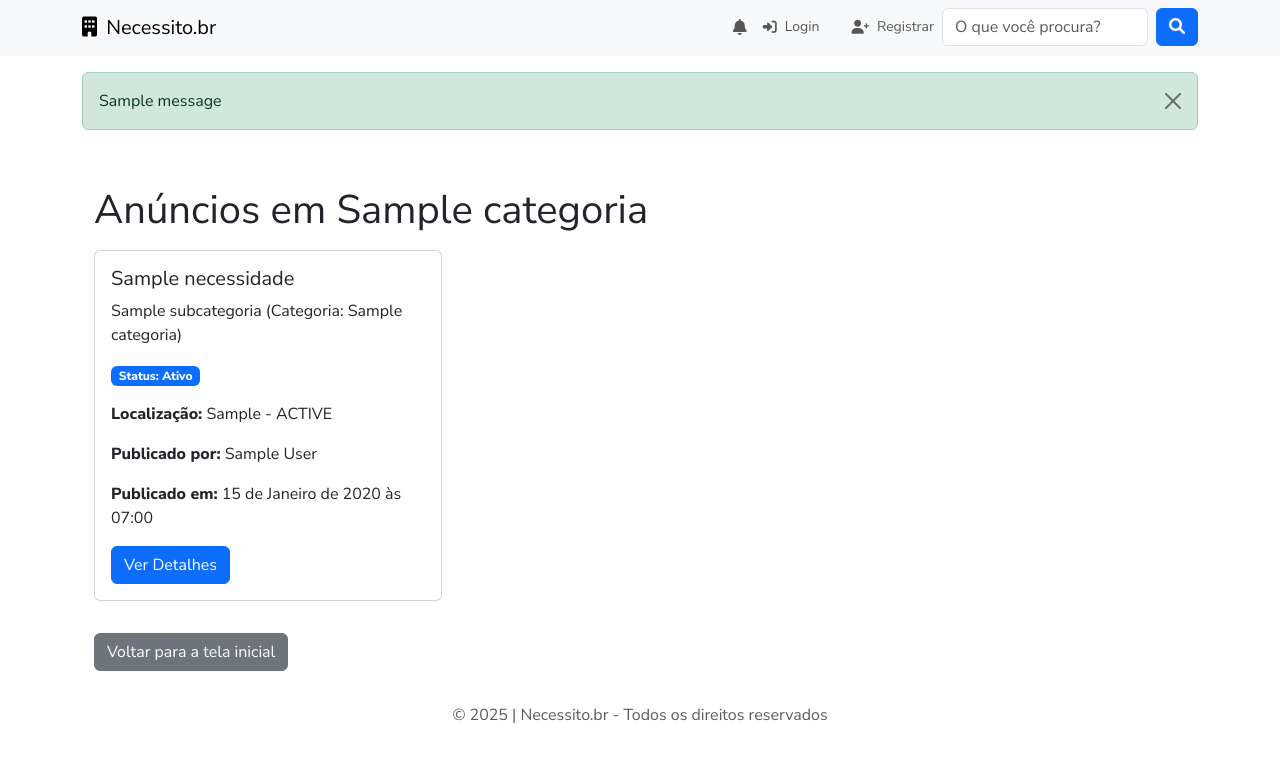
After one commit to melojrx/necessito, a Django app: page /necessidades/categoria/1/ in a window 1280 px wide. The commit adds this page. Shown: the top 762 px of the page. Run offline with Django 5.2, Linux system fonts and the light colour scheme; tables that the repository leaves empty hold one stand-in row (values such as "Sample post"); one stand-in notice (Sample message) is shown; some libraries are stand-ins or nearby versions.

Commit message:
Consultas via categorias e ajsutes no login e register

```diff
--- a/ads/models.py
+++ b/ads/models.py
@@ -43,7 +43,7 @@ class Necessidade(models.Model):
         ('mês', 'Mês'),
         ('ano', 'Ano'),
 
-    ], default='un'
+    ], default='Unidade'
     )
     marca = models.CharField(max_length=100, blank=True)
     tipo = models.CharField(max_length=100, blank=True)
--- /dev/null
+++ b/ads/templates/anuncios_por_categoria.html
@@ -0,0 +1,45 @@
+{% extends 'base.html' %}
+{% block content %}
+
+<div class="container">
+  <h1 class="mb-3">Anúncios em {{ categoria.nome }}</h1>
+  {% if anuncios %}
+    <div class="row">
+      {% for anuncio in anuncios %}
+        <div class="col-md-4">
+          <div class="card mb-3">
+            <div class="card-body">
+            <h5 class="card-title">{{ anuncio.titulo }}</h5>
+            <p class="card-text">{{ anuncio.subcategoria }}</p>
+            {% with status=anuncio.status %}
+            <span class="badge
+                {% if status == 'ativo' %}
+                text-bg-primary
+                {% elif status == 'em_andamento' %}
+                text-bg-info
+                {% elif status == 'em_atendimento' %}
+                text-bg-warning
+                {% elif status == 'finalizado' %}
+                text-bg-success
+                {% elif status == 'cancelado' %}
+                text-bg-secondary
+                {% endif %} mb-3">
+                Status: {{ anuncio.get_status_display }}
+            </span>
+            {% endwith %}
+            <p><strong>Localização:</strong> {{ anuncio.cliente.cidade }} - {{ anuncio.cliente.estado|upper }}</p>
+            <p><strong>Publicado por:</strong> {{ anuncio.cliente.get_full_name }}</p>
+            <p><strong>Publicado em:</strong> {{ anuncio.data_criacao }}</p>
+            <a href="{% url 'necessidade_detail' anuncio.id %}" class="btn btn-primary">Ver Detalhes</a>
+            </div>
+          </div>
+        </div>
+      {% endfor %}
+    </div>
+  {% else %}
+    <p class="text-muted">Nenhum anúncio encontrado nesta categoria.</p>
+  {% endif %}
+
+  <a href="{% url 'home' %}" class="btn btn-secondary mt-3">Voltar para a tela inicial</a>
+</div>
+{% endblock %}
--- a/ads/templates/necessidade_list.html
+++ b/ads/templates/necessidade_list.html
@@ -3,7 +3,7 @@
 {% block title %}Meus Anúncios{% endblock %}
 
 {% block content %}
-<div class="container mt-4">
+<div class="container">
     <h1 class="mb-4">Meus Anúncios</h1>
     <div class="row align-items-center mb-4">
       <!-- Formulário de busca -->
--- a/ads/urls.py
+++ b/ads/urls.py
@@ -1,7 +1,7 @@
 from django.urls import path
 from .views import (
     FinalizarAnuncioView, HomeView, NecessidadeListView, NecessidadeCreateView,
-    NecessidadeDetailView, NecessidadeUpdateView, NecessidadeDeleteView
+    NecessidadeDetailView, NecessidadeUpdateView, NecessidadeDeleteView, AnunciosPorCategoriaListView
 )
 
 urlpatterns = [
@@ -12,4 +12,5 @@ urlpatterns = [
     path('necessidades/<int:pk>/editar/', NecessidadeUpdateView.as_view(), name='necessidade_update'),
     path('necessidades/<int:pk>/excluir/', NecessidadeDeleteView.as_view(), name='necessidade_delete'),
     path('necessidades/<int:pk>/finalizar/', FinalizarAnuncioView.as_view(), name='finalizar_anuncio'),
+    path('necessidades/categoria/<int:category_id>/', AnunciosPorCategoriaListView.as_view(), name='anuncios_por_categoria'),
 ]
--- a/ads/views.py
+++ b/ads/views.py
@@ -5,7 +5,8 @@ from django.shortcuts import get_object_or_404, redirect
 from django.views import View
 from django.views.generic import TemplateView, ListView, CreateView, DetailView, UpdateView, DeleteView
 from django.urls import reverse_lazy
-
+from django.contrib import messages
+import requests
 from ads.forms import AdsForms
 from rankings.forms import AvaliacaoForm
 from rankings.models import Avaliacao
@@ -51,8 +52,26 @@ class HomeView(TemplateView):
 
         context['anuncios_preferidos'] = anuncios_preferidos
 
+        # 4) Anúncios próximos (cidade do usuário)
+        anuncios_proximos = Necessidade.objects.none()
+        anuncios_estado = Necessidade.objects.none()
+
+        if user.is_authenticated and hasattr(user, 'cidade') and user.cidade:
+            anuncios_proximos = Necessidade.objects.filter(
+                status__in=['ativo', 'em_andamento'],
+                cliente__cidade=user.cidade
+            ).order_by('-data_criacao')[:5]  # Limite de 5 anúncios
+
+            # Se não houver anúncios na cidade, buscar no estado
+            if not anuncios_proximos.exists() and hasattr(user, 'estado') and user.estado:
+                anuncios_estado = Necessidade.objects.filter(
+                    status__in=['ativo', 'em_andamento'],
+                    cliente__estado=user.estado
+                ).order_by('-data_criacao')[:5]
+
+        context['anuncios_proximos'] = anuncios_proximos if anuncios_proximos.exists() else anuncios_estado
+
         return context
-
 
 class NecessidadeListView(ListView):
     model = Necessidade
@@ -76,7 +95,6 @@ class NecessidadeListView(ListView):
 
         return queryset
 
-
 class NecessidadeCreateView(LoginRequiredMixin, CreateView):
     model = Necessidade
     template_name = 'necessidade_create.html'
@@ -84,23 +102,28 @@ class NecessidadeCreateView(LoginRequiredMixin, CreateView):
     success_url = reverse_lazy('home')
 
     def form_valid(self, form):
-        # Associa o usuário autenticado ao campo cliente
+        print("🔍 Formulário validado!")  # Debug para saber se está entrando aqui
         form.instance.cliente = self.request.user
-        # Captura o IP do usuário
         form.instance.ip_usuario = self.get_client_ip()
-        return super().form_valid(form)
+        form.instance.status = 'ativo'
+
+        response = super().form_valid(form)
+        messages.success(self.request, "Anúncio criado com sucesso!")
+
+        return response  # Ou return redirect(self.success_url)
+
+    def form_invalid(self, form):
+        print("⚠️ Erros no formulário:", form.errors)  # Debug de erro
+        messages.error(self.request, "Erro ao criar anúncio. Verifique os campos e tente novamente.")
+        return self.render_to_response(self.get_context_data(form=form))
 
     def get_client_ip(self):
-        """
-        Captura o IP do cliente a partir da requisição.
-        """
-        x_forwarded_for = self.request.META.get('HTTP_X_FORWARDED_FOR')
-        if x_forwarded_for:
-            ip = x_forwarded_for.split(',')[0]
-        else:
-            ip = self.request.META.get('REMOTE_ADDR')
-        return ip
-
+        """ Obtém o IP público do usuário utilizando um serviço externo. """
+        try:
+            response = requests.get("https://api64.ipify.org?format=json", timeout=5)
+            return response.json().get("ip", "Desconhecido")
+        except requests.RequestException:
+            return "Desconhecido"
 
 class NecessidadeDetailView(DetailView):
     model = Necessidade
@@ -129,7 +152,6 @@ class NecessidadeDetailView(DetailView):
 
         return context
 
-
 class NecessidadeUpdateView(UpdateView):
     model = Necessidade
     form_class = AdsForms
@@ -137,12 +159,10 @@ class NecessidadeUpdateView(UpdateView):
     # fields = ['categoria', 'titulo', 'descricao', 'quantidade', 'unidade']
     success_url = reverse_lazy('necessidade_list')
 
-
 class NecessidadeDeleteView(DeleteView):
     model = Necessidade
     template_name = 'necessidade_delete.html'
     success_url = reverse_lazy('necessidade_list')
-
 
 class FinalizarAnuncioView(LoginRequiredMixin, View):
     """ View para finalizar um anúncio """
@@ -173,3 +193,25 @@ class FinalizarAnuncioView(LoginRequiredMixin, View):
         except Exception as e:
             # Tratar erros inesperados
             return JsonResponse({'success': False, 'error': str(e)}, status=500)
+
+class AnunciosPorCategoriaListView(ListView):
+    """Lista os anúncios filtrados por uma categoria específica"""
+    model = Necessidade
+    template_name = 'anuncios_por_categoria.html'
+    context_object_name = 'anuncios'
+
+    def get_queryset(self):
+        """Filtra os anúncios pela categoria passada na URL"""
+        categoria_id = self.kwargs.get('category_id')
+        self.categoria = get_object_or_404(Categoria, id=categoria_id)
+
+        return Necessidade.objects.filter(
+            categoria=self.categoria,
+            status__in=['ativo', 'em_andamento']
+        ).order_by('-data_criacao')  # Ordena pelos mais recentes
+
+    def get_context_data(self, **kwargs):
+        """Adiciona a categoria ao contexto"""
+        context = super().get_context_data(**kwargs)
+        context['categoria'] = self.categoria
+        return context
--- a/templates/components/_header.html
+++ b/templates/components/_header.html
@@ -3,7 +3,7 @@
         <div class="container">
             <!-- Logo -->
             <a class="navbar-brand" href="{% url 'home' %}">
-                <i class="fas fa-store"></i> Necessito.br
+                <i class="fas fa-building me-1"></i> Necessito.br
             </a>
 
             <!-- Botão do menu mobile -->
@@ -14,11 +14,19 @@
 
             <!-- Menu principal -->
             <div class="collapse navbar-collapse" id="navbarNav">
-                <ul class="navbar-nav ms-auto align-items-center">
+                <ul class="navbar-nav ms-auto align-items-start">
+
+                    <!-- Links de navegação -->
+                    <li class="nav-item">
+                        <a class="nav-link" href="#" data-bs-toggle="tooltip" data-bs-placement="bottom" title="Notificações">
+                            <i class="fas fa-bell"></i>
+                        </a>
+                    </li>
+
 
                     {% if user.is_authenticated %}
                     <!-- Dropdown do Usuário -->
-                    <li class="nav-item dropdown">
+                    <li class="nav-item dropdown mb-2">
                         <a class="nav-link dropdown-toggle" href="#" role="button" data-bs-toggle="dropdown"
                             aria-expanded="false">
                             Olá, {{ user.first_name|capfirst }}!
@@ -51,6 +59,7 @@
                         </a>
                     </li>
 
+
                     {% else %}
                     <!-- Links de Login e Registro -->
                     <li class="nav-item">
--- a/users/templates/minha-conta-detail.html
+++ b/users/templates/minha-conta-detail.html
@@ -20,7 +20,7 @@
         color: #e0e0e0; /* Cinza claro */
     }
 </style>
-<div class="container mt-5">
+<div class="container">
     <div class="card shadow-sm">
         <div class="card-header bg-light d-flex justify-content-between align-items-center">
             <h3 class="mb-0">Minha Conta</h3>
@@ -112,7 +112,7 @@
 
                     <!-- Botões de Ação -->
                     {% if user == request.user %}
-                    <div class="mt-3">
+                    <div class="mt-3 d-flex flex-column flex-md-row gap-1">
                         <a href="{% url 'user_profile' user.pk %}" class="btn btn-info">
                             <i class="fas fa-user"></i> Ver Perfil Público
                         </a>
```
Also changed, not shown: ads/forms.py (+6 -11 lines), ads/templates/home.html (+31 -6 lines), ads/templates/necessidade_create.html (+53 -61 lines), ads/templates/necessidade_detail.html (+25 -15 lines), ads/templatetags/custom_filters.py (+11 -0 lines), budgets/templates/budget_detail.html (+13 -3 lines), categories/urls.py (+1 -16 lines), users/templates/login.html (+21 -1 lines), users/templates/register.html (+21 -3 lines), ads/migrations/0007_alter_necessidade_unidade.py (added).
